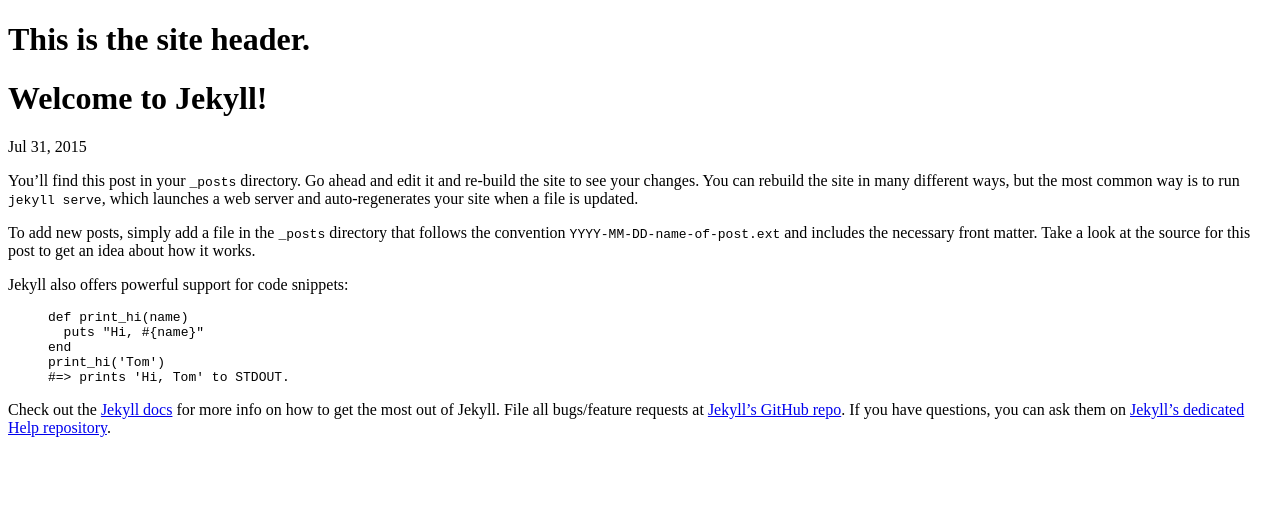
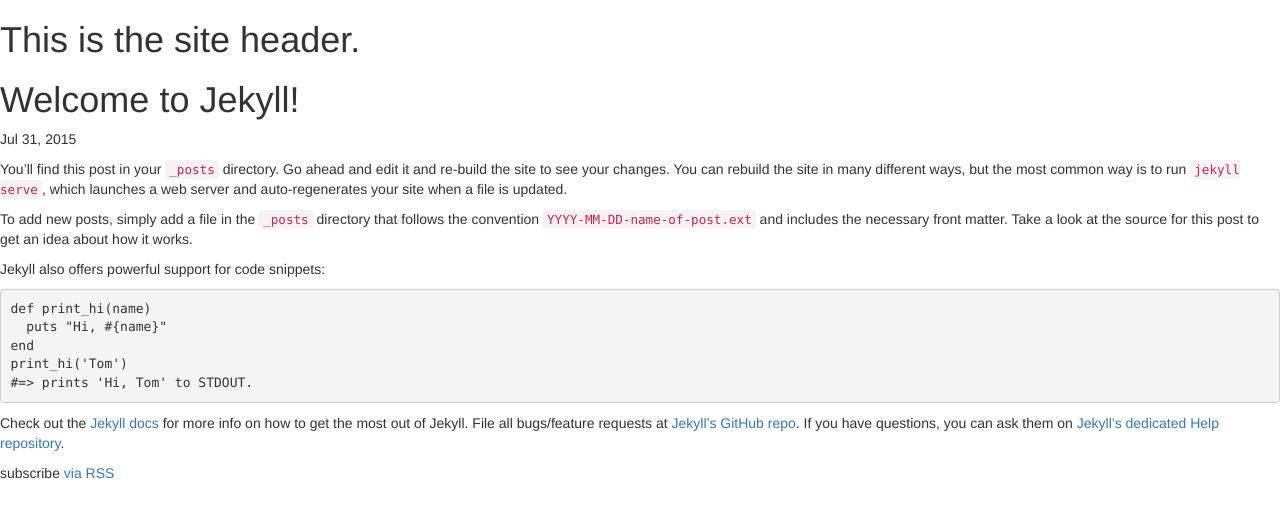
Before and after one commit to clauswilke/clauswilke.github.io.old, a Jekyll site: the page built from _posts/2015-07-31-welcome-to-jekyll.markdown, in a window 1280 px wide. Shown: the top 518 px of the page. Built offline with Jekyll 4.4.1, drawn with Linux system fonts in a browser that asks for light colours; nearby versions of some CDN libraries.

Commit message:
fixing page urls

```diff
--- a/_config.yml
+++ b/_config.yml
@@ -4,6 +4,7 @@
   A site currently under construction.
 baseurl: "" # the subpath of the site, e.g. /blog/
 url: "http://clauswilke.github.io" # the base hostname & protocol
+permalink: /blog/:year/:i_month/:i_day/:title
 
 # Build settings
 markdown: kramdown
--- a/_includes/footer.html
+++ b/_includes/footer.html
@@ -1,14 +1,15 @@
 <footer>
 
   <!-- Contents of page footer. -->
-  <div>
-  <span>The end.</span>
-  </div>
+  <p class="rss-subscribe">subscribe <a href="{{ "/feed.xml" | prepend: site.baseurl }}">via RSS</a></p>
+
+
+  <!-- Scripts and plugins. -->
 
   <!-- jQuery (necessary for Bootstrap's JavaScript plugins) -->
   <script src="https://ajax.googleapis.com/ajax/libs/jquery/1.11.3/jquery.min.js"></script>
 
   <!-- Include all compiled plugins (below), or include individual files as needed -->
-  <script src="assets/javascript/bootstrap.min.js"></script>
+  <script src="/assets/javascript/bootstrap.min.js"></script>
 
 </footer>
--- a/_includes/head.html
+++ b/_includes/head.html
@@ -8,7 +8,7 @@
   <meta name="description" content="{% if page.excerpt %}{{ page.excerpt | strip_html | strip_newlines | truncate: 160 }}{% else %}{{ site.description }}{% endif %}">
 
   <!-- Bootstrap -->
-  <link href="assets/css/site.css" rel="stylesheet">
+  <link href="/assets/css/site.css" rel="stylesheet">
 
     <!-- HTML5 shim and Respond.js for IE8 support of HTML5 elements and media queries -->
     <!-- WARNING: Respond.js doesn't work if you view the page via file:// -->
--- a/_layouts/default.html
+++ b/_layouts/default.html
@@ -10,11 +10,11 @@
   {% include header.html %}
 
   <!-- Page content -->
-  <div>
-        {{ content }}
-  </div>
+
+  {{ content }}
 
   <!-- Page footer -->
+  {% include footer.html %}
 
   </body>
 </html>
--- a/_posts/2015-07-31-welcome-to-jekyll.markdown
+++ b/_posts/2015-07-31-welcome-to-jekyll.markdown
@@ -2,7 +2,7 @@
 layout: post
 title:  "Welcome to Jekyll!"
 date:   2015-07-31 16:53:27
-categories: jekyll update
+categories: test1 test2
 ---
 You’ll find this post in your `_posts` directory. Go ahead and edit it and re-build the site to see your changes. You can rebuild the site in many different ways, but the most common way is to run `jekyll serve`, which launches a web server and auto-regenerates your site when a file is updated.
 
--- a/index.html
+++ b/index.html
@@ -18,6 +18,4 @@
     {% endfor %}
   </ul>
 
-  <p class="rss-subscribe">subscribe <a href="{{ "/feed.xml" | prepend: site.baseurl }}">via RSS</a></p>
-
 </div>
```
